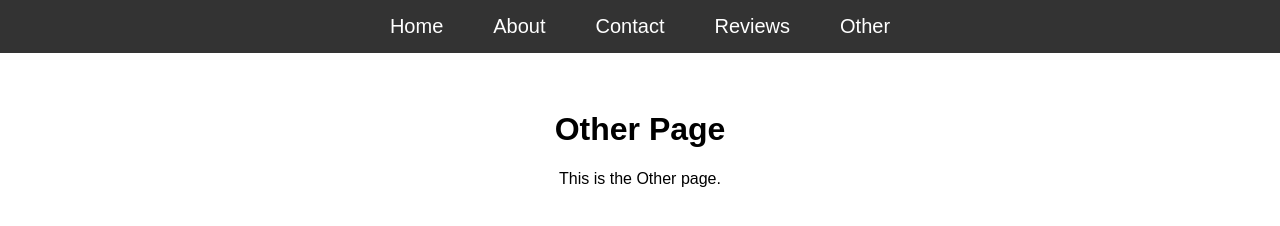
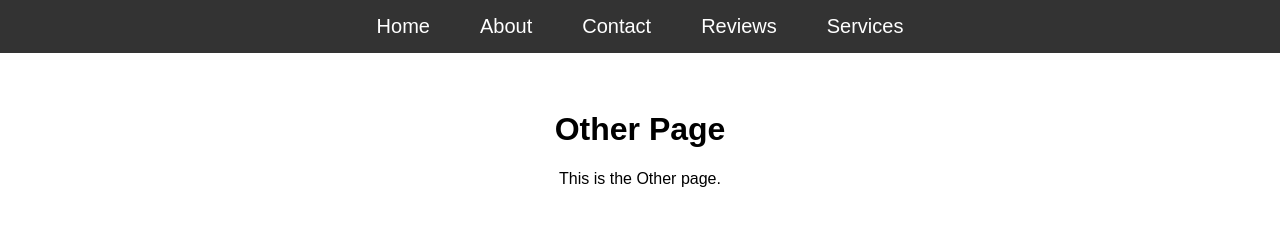
Before and after one commit to Previdant/Samuel, a plain HTML site: page services.html in a window 1280 px wide. Drawn offline with Linux system fonts and the light colour scheme.

Commit message:
Update services.html

```diff
--- a/services.html
+++ b/services.html
@@ -44,7 +44,7 @@
         <a href="about.html">About</a>
         <a href="contact.html">Contact</a>
         <a href="reviews.html">Reviews</a>
-        <a href="other.html">Other</a>
+        <a href="services.html">Services</a>
     </div>
 
     <div class="content">
```
